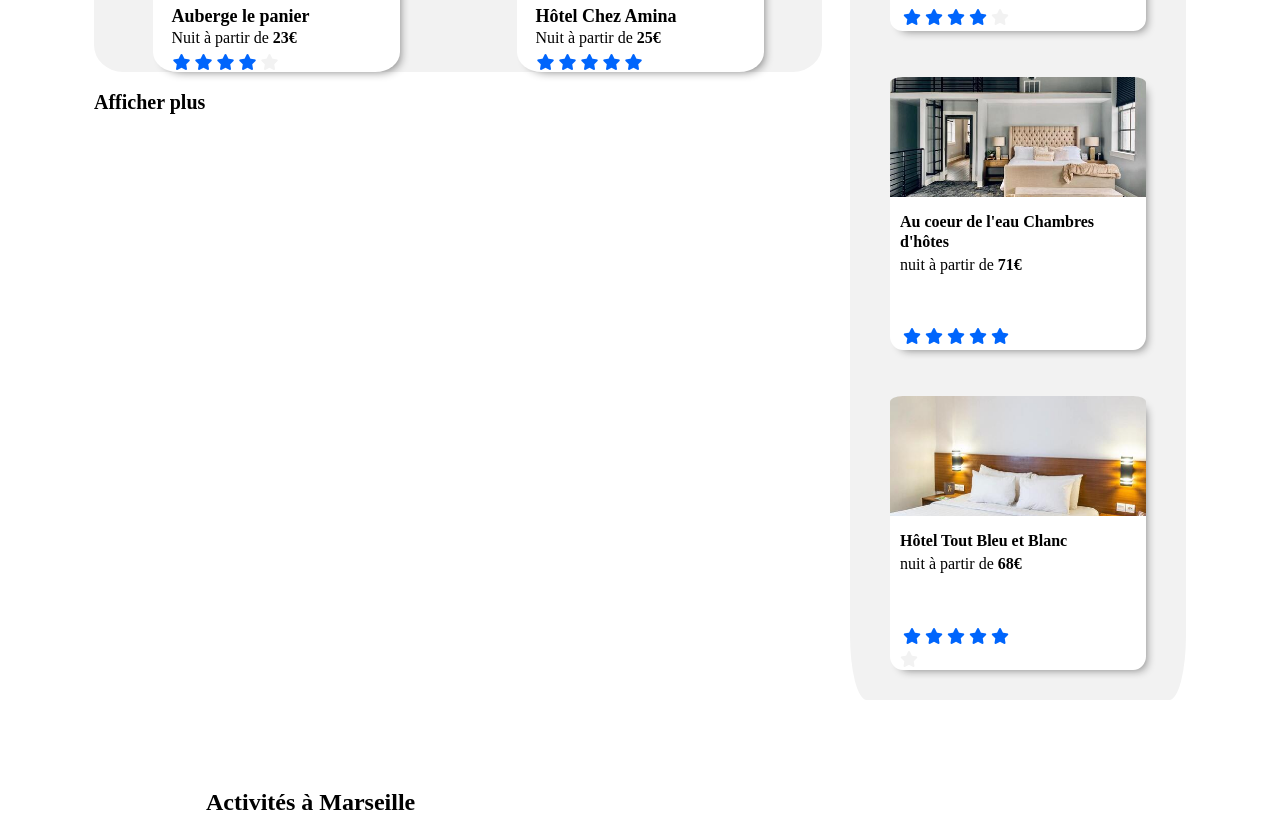
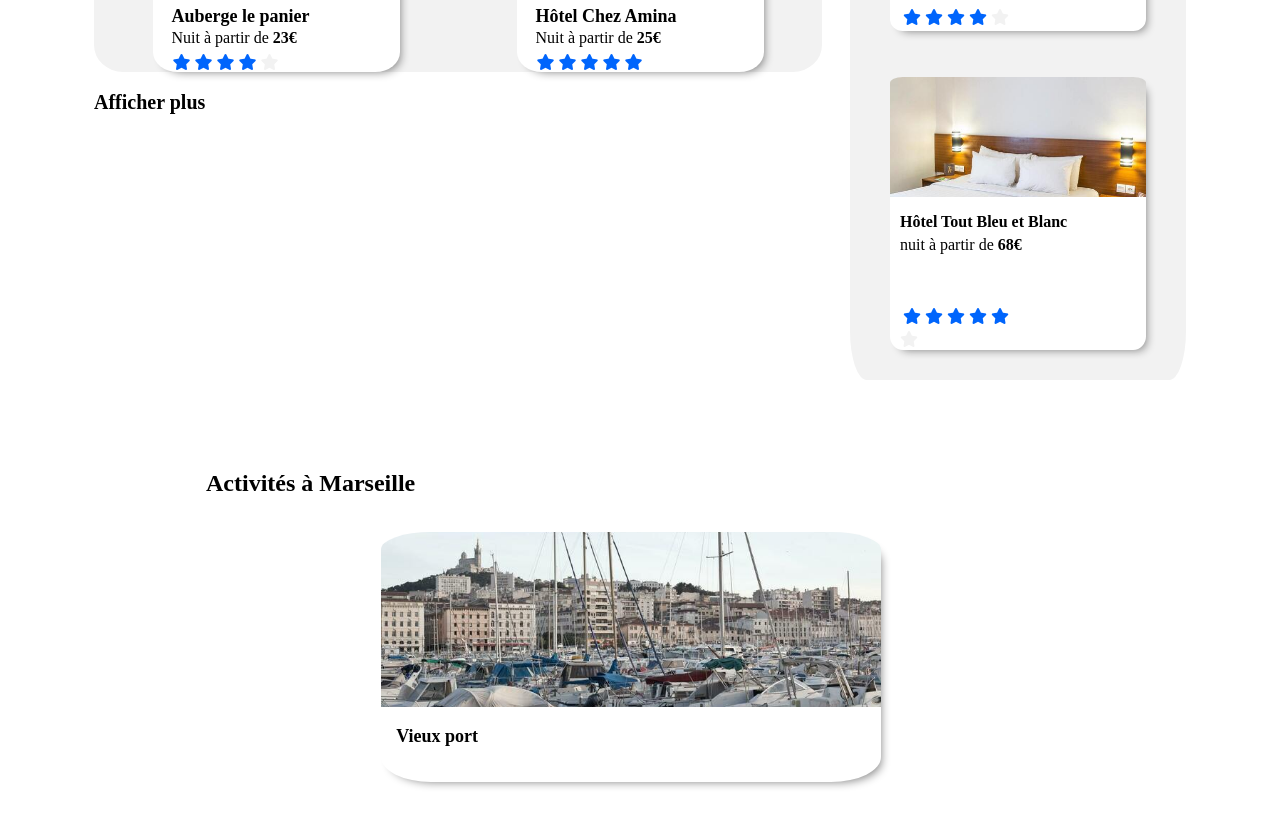
Before and after one commit to WinstonBlewUp/P2_livrable_OC, a plain HTML site: page Index.html in a window 1280 px wide. Shown: the part 1013-1848 px from the top of the page. Drawn offline with Linux system fonts and the light colour scheme; a web font is replaced by a local one.

Commit message:
correction anti débilité

```diff
--- a/Index.html
+++ b/Index.html
@@ -356,40 +356,6 @@
 							</figcaption>
 						</figure>
 
-
-
-						<figure class="lodging__most_wanted_tile">
-							<img src="Images/hebergements/4_small/au_coeur_de_lo.jpg" class="lodging__most_wanted_tile_image">
-
-						<figcaption class="lodging__most_wanted_tile_annex">
-								<h2>Au coeur de l'eau Chambres d'hôtes</h2>
-								<p>nuit à partir de <strong>71€</strong></p>
-
-								<table class="lodging__most_wanted_tile_notation">
-									<tr>
-										<td>
-											<i class="fas fa-star" style="color: #0065FC"></i>
-										</td>
-										<td>
-											<i class="fas fa-star" style="color: #0065FC"></i>
-										</td>
-										<td>
-											<i class="fas fa-star" style="color: #0065FC"></i>
-										</td>
-										<td>
-											<i class="fas fa-star" style="color: #0065FC"></i>
-										</td>
-										<td>
-											<i class="fas fa-star" style="color: #0065FC"></i>
-										</td>
-									</tr>
-								</table>
-
-
-						</figcaption>
-						</figure>
-
-
 						<figure class="lodging__most_wanted_tile">
 							<img src="Images/hebergements/4_small/hotel_tout_bleu_et_blanc.jpg" class="lodging__most_wanted_tile_image" alt="hotel_tout_bleu_et_blanc">
 
```
